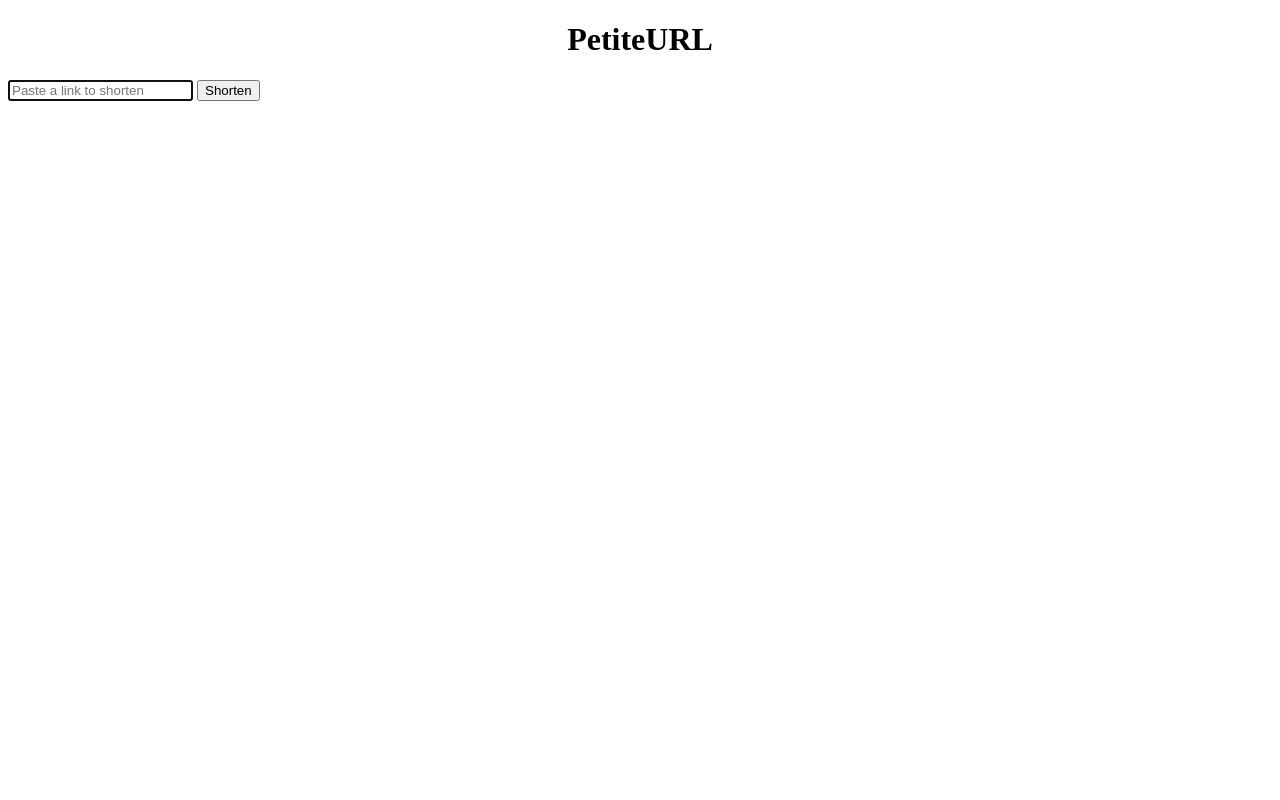
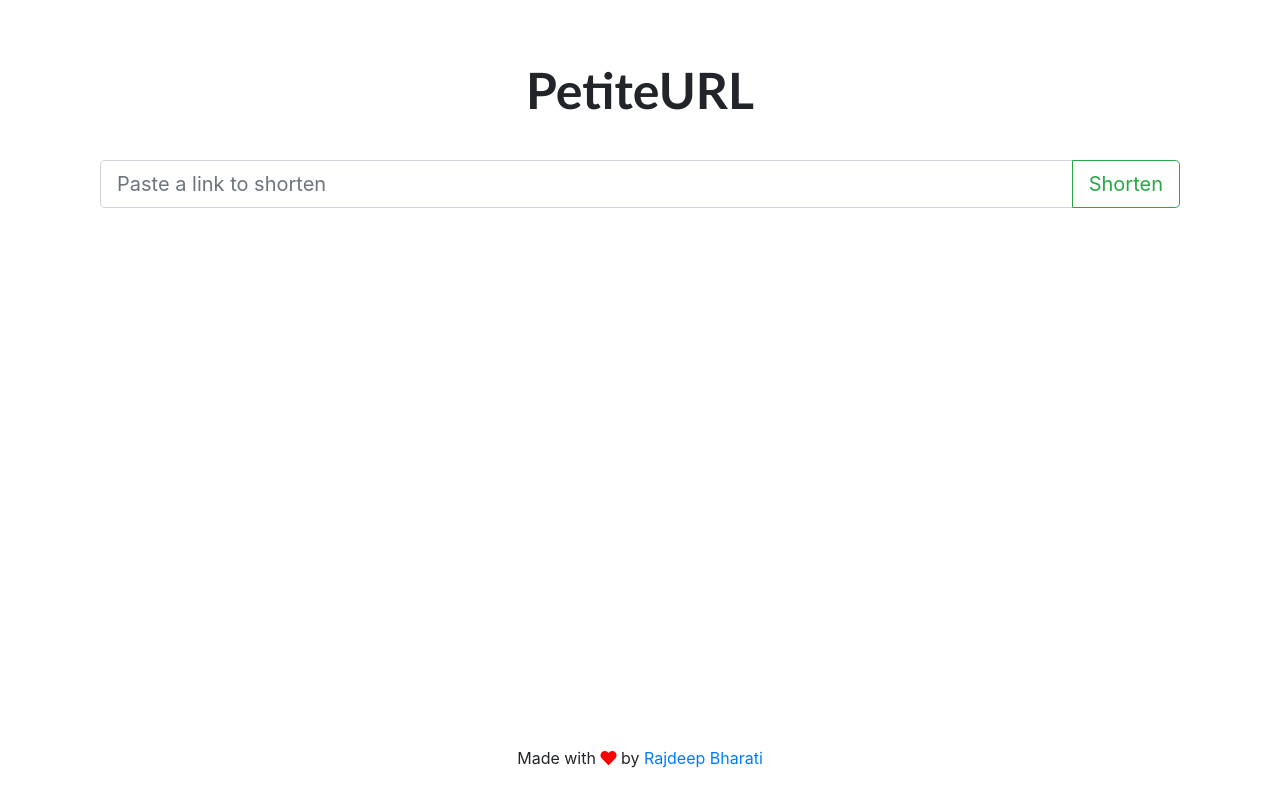
Before and after one commit to ImRajdeepB/PetiteURL, a website: page src/public/index.html in a window 1280 px wide. Drawn offline with nearby package versions, Linux system fonts and the light colour scheme.

Commit message:
Create README

```diff
--- a/src/public/index.html
+++ b/src/public/index.html
@@ -5,17 +5,26 @@
     <meta name="viewport" content="width=device-width, initial-scale=1.0">
     <meta http-equiv="X-UA-Compatible" content="ie=edge">
     <title>PetiteURL</title>
+    <link rel="stylesheet" href="https://use.fontawesome.com/releases/v5.7.2/css/all.css" integrity="sha384-fnmOCqbTlWIlj8LyTjo7mOUStjsKC4pOpQbqyi7RrhN7udi9RwhKkMHpvLbHG9Sr" crossorigin="anonymous">
+    <link rel="stylesheet" href="https://stackpath.bootstrapcdn.com/bootstrap/4.3.1/css/bootstrap.min.css" integrity="sha384-ggOyR0iXCbMQv3Xipma34MD+dH/1fQ784/j6cY/iJTQUOhcWr7x9JvoRxT2MZw1T" crossorigin="anonymous">
     <link rel="stylesheet" href="style.css">
 </head>
 <body>
     <h1>PetiteURL</h1>
-    <section class="form-section">
+    <div class="form-section">
         <form class="url-form">
-            <input class="url-input" type="url" name="url" placeholder="Paste a link to shorten" required autofocus>
-            <button type="submit" class="submit-button">Shorten</button>
+            <div class="input-group mb-3">
+                <input type="url" class="form-control form-control-lg url-input" name="url" id="url" placeholder="Paste a link to shorten" aria-label="Paste a link to shorten" aria-describedby="button-addon2">
+                <div class="input-group-append">
+                    <button class="btn btn-outline-success btn-lg submit-button" type="submit" id="button-addon2">Shorten</button>
+                </div>
+            </div>
         </form>
-    </section>
+    </div>
     <section class="result-section"></section>
+    <div class="fixed-bottom footer">
+        Made with <i class="fa fa-heart" style="font-size: 16px; color: red"></i> by <a href="https://github.com/rajdeepbharati">Rajdeep Bharati</a>
+    </div>
     <script src="main.js"></script>
 </body>
 </html>
--- a/src/public/main.js
+++ b/src/public/main.js
@@ -29,7 +29,7 @@ form.addEventListener('submit', event => {
         'afterbegin',
         `
         <div class="result">
-          <a target="_blank" class="short-url" rel="noopener"
+          Here's your shortened URL: <a target="_blank" class="short-url" rel="noopener"
             href="/${data.short_id}">
             ${location.origin}/${data.short_id}
           </a>
--- a/src/public/style.css
+++ b/src/public/style.css
@@ -1,4 +1,36 @@
 h1 {
-    /* margin: 0 auto; */
-    text-align: center
+    margin: 60px 0 40px 0;
+    text-align: center;
+    font-size: 50px;
+    font-family: 'Trebuchet MS', 'Lucida Sans Unicode', 'Lucida Grande', 'Lucida Sans', Arial, sans-serif;
+    font-weight: bold;
 }
+
+.result-section {
+    padding: 4px;
+    text-align: center;
+    margin: 0 40px;
+    font-size: 30px;
+}
+
+.form-section, .result {
+    margin: 10px 20px;
+}
+
+@media (min-width: 500px) {
+    .form-section, .result {
+        margin: 40px 100px;
+    }
+}
+
+@media (max-width: 500px) {
+    .result-section {
+        margin: 0 10px;
+        font-size: 18px;
+    }
+}
+
+.footer {
+    margin-bottom: 30px;
+    text-align: center;
+}
```
Also changed, not shown: README.md (added), demo.gif (added).
